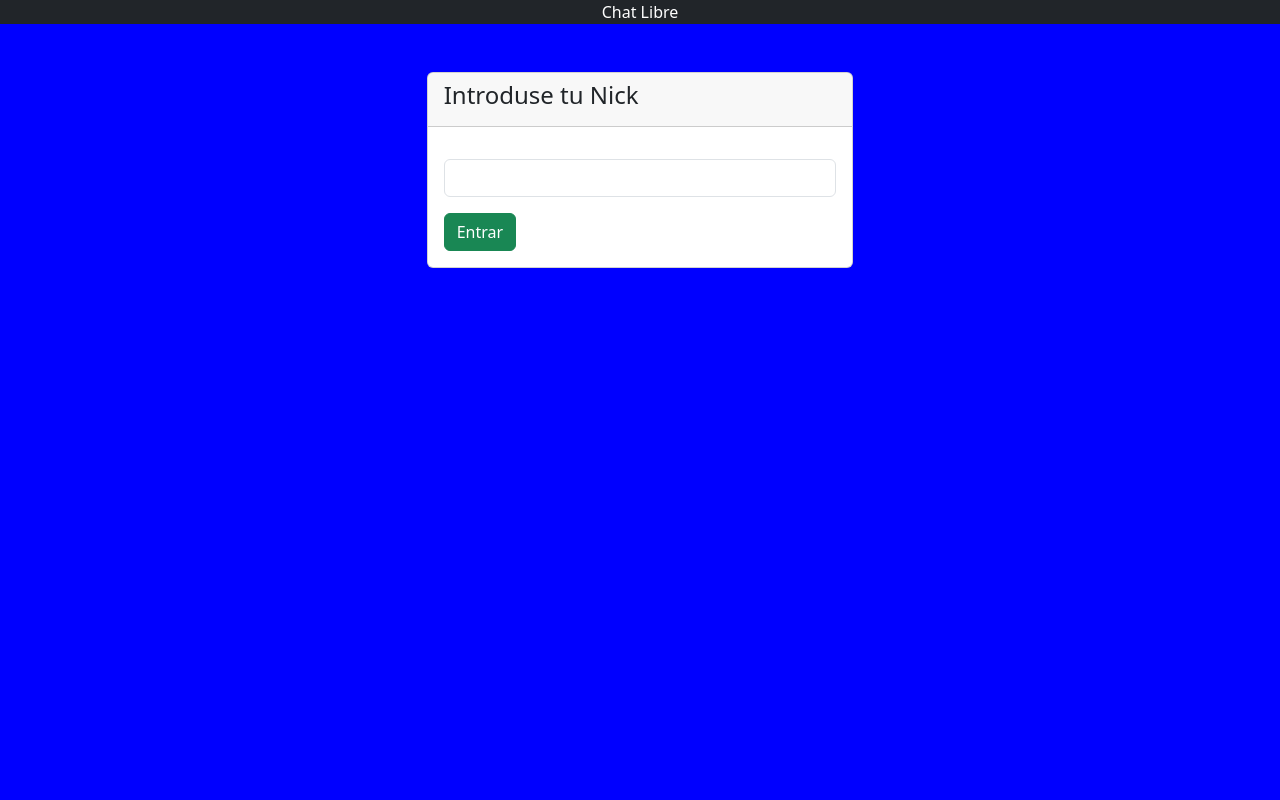
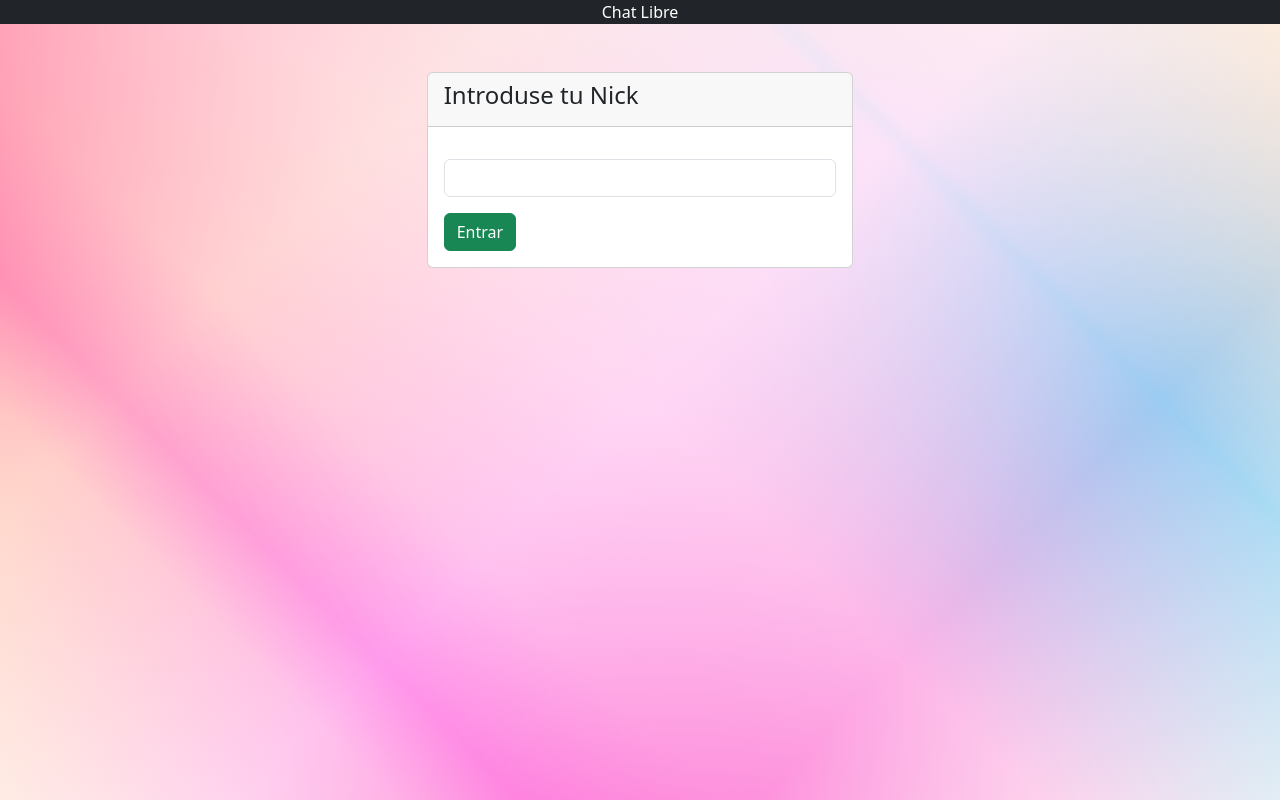
Before and after one commit to AlexanderMontenegro/Chat-Socket.io, a website: page src/public/index.html in a window 1280 px wide. Drawn offline with nearby package versions, Linux system fonts and the light colour scheme; no server answers.

Commit message:
actualizacion 03/08-11.27

```diff
--- a/src/public/css/main.css
+++ b/src/public/css/main.css
@@ -1,8 +1,17 @@
-
 
 
 body{
-    background-color: blue;
+    margin: 0;
+    min-height: 100vh;
+
+    justify-content: center;
+    align-items: center;
+    background: linear-gradient(135deg, #FF9A9E 0%, #FAD0C4 25%, #FBC2EB 50%, #A18CD1 75%, #C4E0E5 100%),
+                linear-gradient(45deg, #FFD3A5 0%, #FD6585 25%, #FCABBD 50%, #7AC5D8 75%, #FFE57F 100%);
+    background-blend-mode: overlay;
+    background-size: cover;
+    background-position: center;
+
 }
 #container-wrap{
     display: none;
--- a/src/public/index.html
+++ b/src/public/index.html
@@ -61,7 +61,7 @@
         <div class="col-md-3 mt-5">
           <div class="card">
             <div class="card-header">
-              <h4>Usuarios Conectados</h4>
+              <h4>Conectados</h4>
             </div>
             <div class="card-body">
               <div id="usernames">
```
Also changed, not shown: 1 other file.
